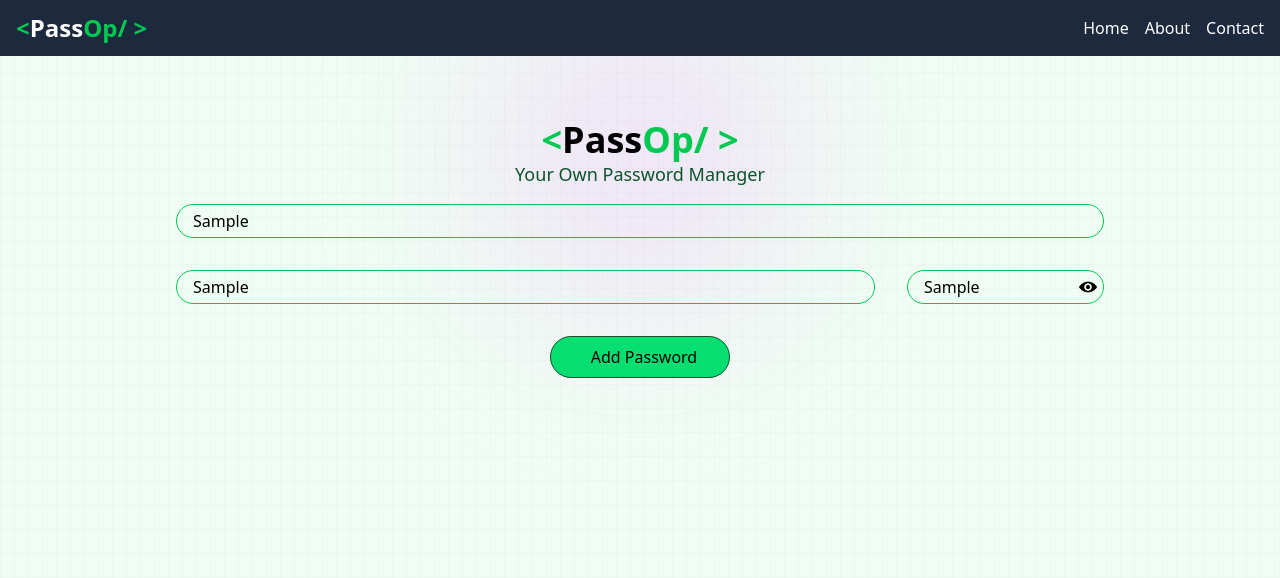
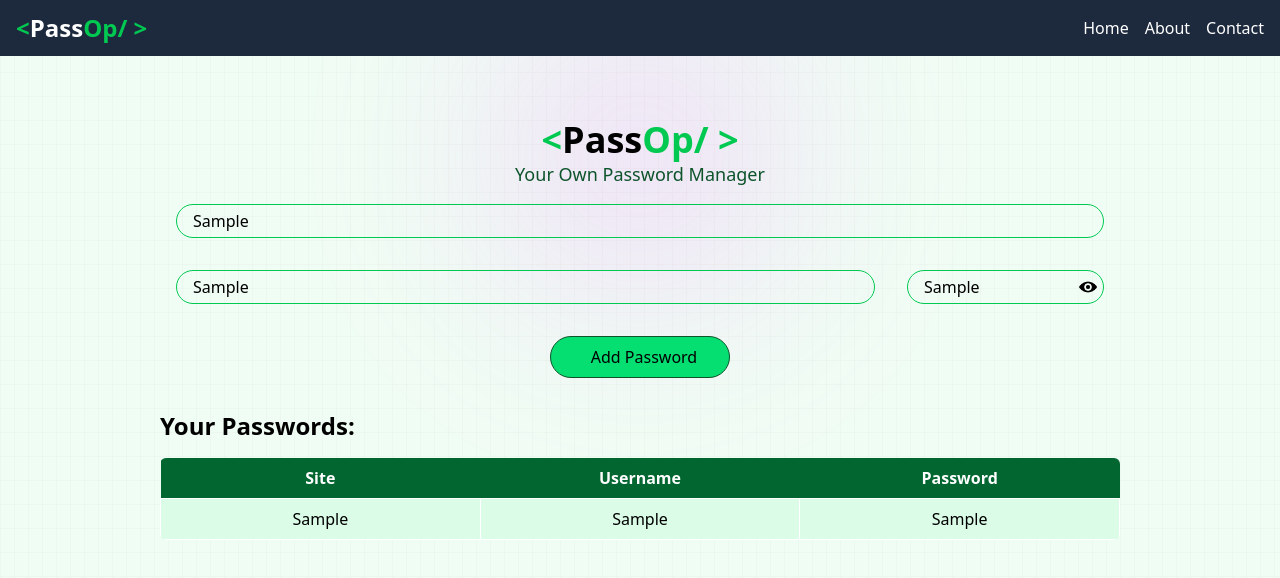
Before and after one commit to 10Vaibhav/PassOp, a React (Vite) app: page / in a window 1280 px wide. Both pictures are taken after typing "Sample", "Sample", "Sample" into the empty fields and a click on the button "Add Password". Shown: the top 578 px of the page. Built offline with nearby package versions, Linux system fonts and the light colour scheme; some icons are missing.

Commit message:
Displaying Passwords from Local Storage

```diff
--- a/src/components/Manager.jsx
+++ b/src/components/Manager.jsx
@@ -25,7 +25,7 @@
   const savePassword = () => {
     console.log(form);
     setPasswordArray([...passwordArray, form]);
-    localStorage.setItem("passwords", JSON.stringify([...passwordArray, form]))
+    localStorage.setItem("passwords", JSON.stringify([...passwordArray, form]));
     console.log([...passwordArray, form]);
   };
 
@@ -104,6 +104,39 @@
             Add Password
           </button>
         </div>
+
+        <div className="passwords">
+          <h2 className="font-bold text-2xl py-4">Your Passwords: </h2>
+          {passwordArray.length === 0 && <div>No passwords to show</div>}
+          {passwordArray.length != 0 && (
+            <table className="table-auto w-full rounded-md overflow-hidden">
+              <thead className=" bg-green-800 text-white">
+                <tr>
+                  <th className="py-2">Site</th>
+                  <th className="py-2">Username</th>
+                  <th className="py-2">Password</th>
+                </tr>
+              </thead>
+              <tbody className="bg-green-100">
+                {passwordArray.map((item, index) => {
+                  return (
+                    <tr key={index}>
+                      <td className="py-2 border border-white text-center w-32">
+                        {item.site}
+                      </td>
+                      <td className="py-2 border border-white text-center w-32">
+                        {item.username}
+                      </td>
+                      <td className="py-2 border border-white text-center w-32">
+                        {item.password}
+                      </td>
+                    </tr>
+                  );
+                })}
+              </tbody>
+            </table>
+          )}
+        </div>
       </div>
     </>
   );
```
